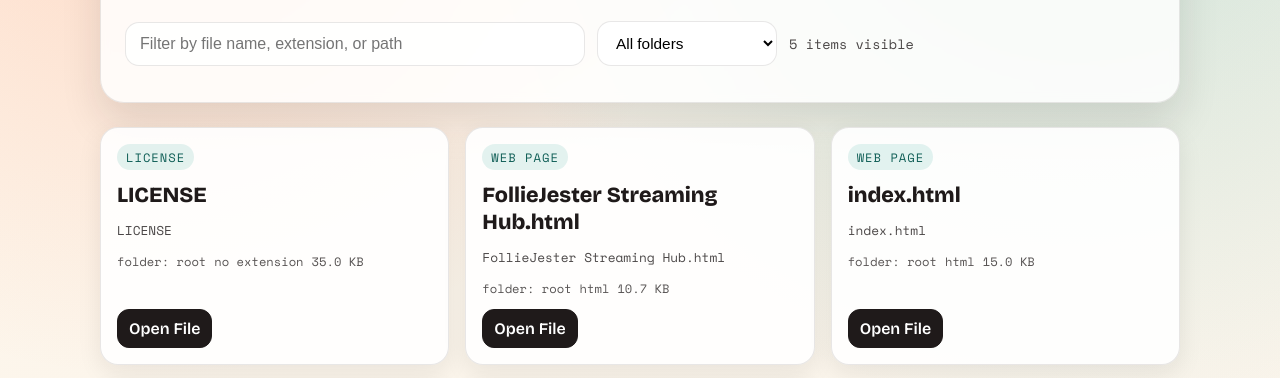
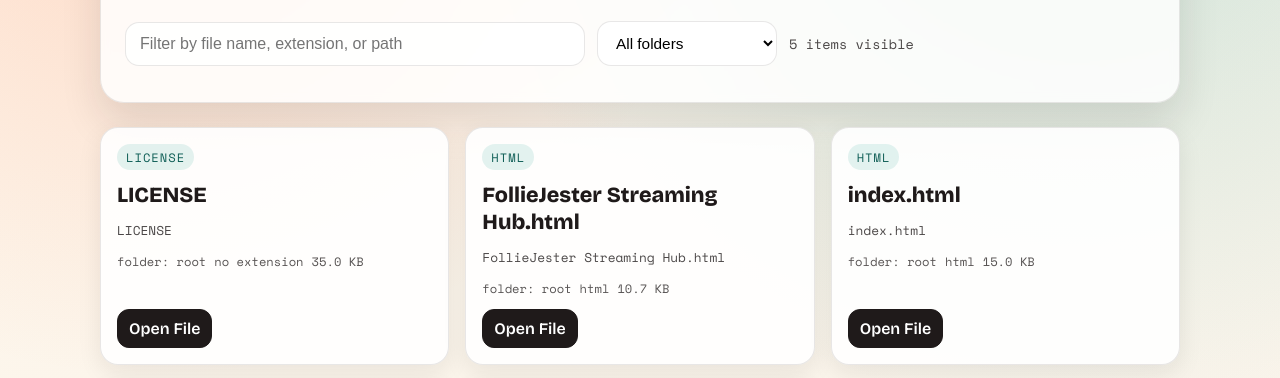
Before and after one commit to folliejester/dump, a plain HTML site: page index.html in a window 1280 px wide. Shown: the part 383-761 px from the top of the page. Drawn offline with nearby package versions, Linux system fonts and the light colour scheme.

Commit message:
file types

```diff
--- a/index.html
+++ b/index.html
@@ -320,18 +320,152 @@
 
         function categoryFromExt(ext) {
             const map = {
-                html: 'Web Page',
-                css: 'Stylesheet',
-                js: 'Script',
-                json: 'Data File',
+                // Folder
+                folder: 'Folder',
+
+                // Web / Frontend
+                html: 'HTML',
+                htm: 'HTML',
+                css: 'CSS',
+                scss: 'Sass',
+                sass: 'Sass',
+                less: 'Less',
+                js: 'JavaScript',
+                mjs: 'JavaScript Module',
+                cjs: 'CommonJS',
+                ts: 'TypeScript',
+                jsx: 'React JSX',
+                tsx: 'React TSX',
+                vue: 'Vue',
+                svelte: 'Svelte',
+
+                // Backend / General Code
+                py: 'Python',
+                java: 'Java',
+                class: 'Java Bytecode',
+                jar: 'Java Archive',
+                c: 'C',
+                h: 'C Header',
+                cpp: 'C++',
+                hpp: 'C++ Header',
+                cs: 'C#',
+                go: 'Go',
+                rs: 'Rust',
+                php: 'PHP',
+                rb: 'Ruby',
+                swift: 'Swift',
+                kt: 'Kotlin',
+                dart: 'Dart',
+                scala: 'Scala',
+
+                // Shell / Scripts
+                sh: 'Shell Script',
+                bash: 'Bash Script',
+                zsh: 'Zsh Script',
+                fish: 'Fish Script',
+                ps1: 'PowerShell',
+                bat: 'Batch Script',
+                cmd: 'Command Script',
+
+                // Data / Config
+                json: 'JSON',
+                jsonc: 'JSONC',
+                yaml: 'YAML',
+                yml: 'YAML',
+                xml: 'XML',
+                toml: 'TOML',
+                ini: 'INI',
+                conf: 'Config',
+                config: 'Config',
+                env: 'Environment',
+                properties: 'Properties',
+
+                // Docs
                 md: 'Markdown',
-                txt: 'Text File',
+                txt: 'Text',
+                rtf: 'Rich Text',
+                pdf: 'PDF',
+                doc: 'Word',
+                docx: 'Word',
+                odt: 'OpenDocument Text',
+                xls: 'Excel',
+                xlsx: 'Excel',
+                ods: 'OpenDocument Spreadsheet',
+                ppt: 'PowerPoint',
+                pptx: 'PowerPoint',
+                odp: 'OpenDocument Presentation',
+
+                // Images
                 png: 'Image',
                 jpg: 'Image',
                 jpeg: 'Image',
                 gif: 'Image',
-                svg: 'Image',
-                license: 'License'
+                svg: 'Vector Image',
+                webp: 'Image',
+                bmp: 'Bitmap',
+                tiff: 'TIFF',
+                ico: 'Icon',
+                avif: 'Image',
+                heic: 'Image',
+
+                // Audio
+                mp3: 'Audio',
+                wav: 'Audio',
+                ogg: 'Audio',
+                flac: 'Audio',
+                aac: 'Audio',
+                m4a: 'Audio',
+
+                // Video
+                mp4: 'Video',
+                mkv: 'Video',
+                avi: 'Video',
+                mov: 'Video',
+                webm: 'Video',
+                flv: 'Video',
+
+                // Archives
+                zip: 'Archive',
+                rar: 'Archive',
+                '7z': 'Archive',
+                tar: 'Archive',
+                gz: 'Gzip',
+                bz2: 'Bzip2',
+                xz: 'XZ',
+                iso: 'Disk Image',
+
+                // Databases
+                db: 'Database',
+                sqlite: 'SQLite',
+                sqlite3: 'SQLite',
+                sql: 'SQL',
+
+                // Fonts
+                ttf: 'Font',
+                otf: 'Font',
+                woff: 'Font',
+                woff2: 'Font',
+
+                // Dev / Tooling
+                dockerfile: 'Docker',
+                makefile: 'Makefile',
+                gradle: 'Gradle',
+                npmignore: 'NPM Config',
+                gitignore: 'Git Config',
+                gitattributes: 'Git Config',
+                lock: 'Lock File',
+
+                // Logs / Misc
+                log: 'Log',
+                tmp: 'Temp',
+                bak: 'Backup',
+                cache: 'Cache',
+                dat: 'Data',
+                bin: 'Binary',
+
+                // Special
+                license: 'License',
+                readme: 'Readme'
             };
             return map[ext] || 'File';
         }
```
